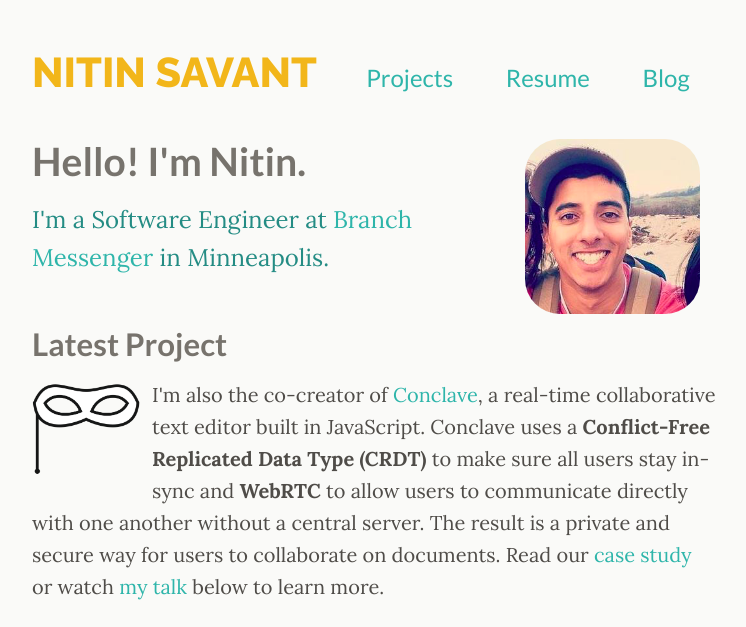
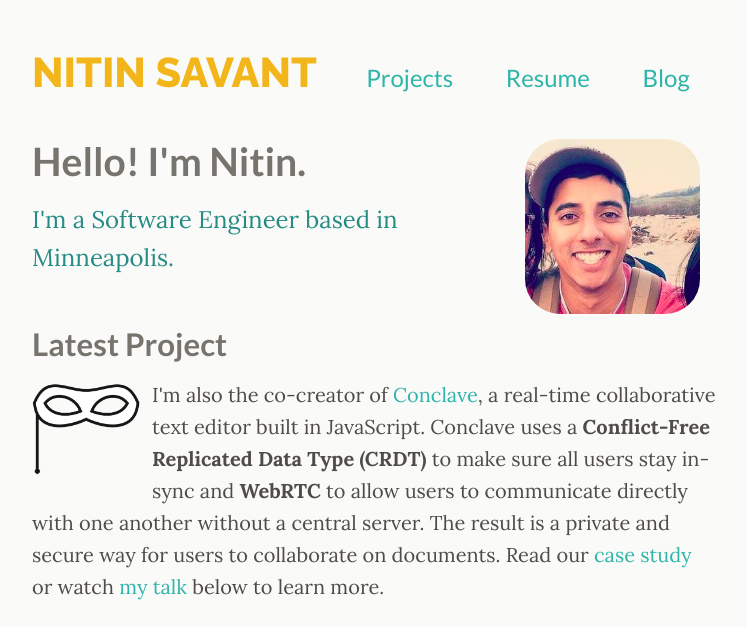
Before and after one commit to nitinsavant/nitinsavant.github.io, a Jekyll site: the page built from index.html, in a window 1280 px wide. Shown: the top 627 px of the page, without its empty margins (266-1012 px from the left). Built offline with Jekyll 4.4.1, drawn with Linux system fonts in a browser that asks for light colours; grey boxes are pictures that could not be loaded.

Commit message:
Minor change

```diff
--- a/index.html
+++ b/index.html
@@ -13,7 +13,7 @@ title: Home
   </header>
 
   <div class="lead lead-about">
-    I'm a Software Engineer at <a href="http://www.branchmessenger.com/" target="_blank">Branch Messenger</a> in Minneapolis.
+    I'm a Software Engineer based in Minneapolis.
   </div>
 
   <h2>Latest Project</h2>
```
